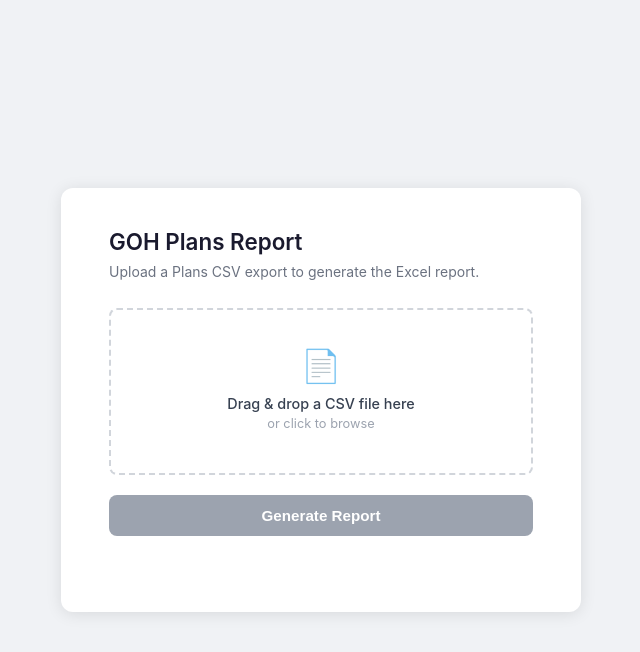
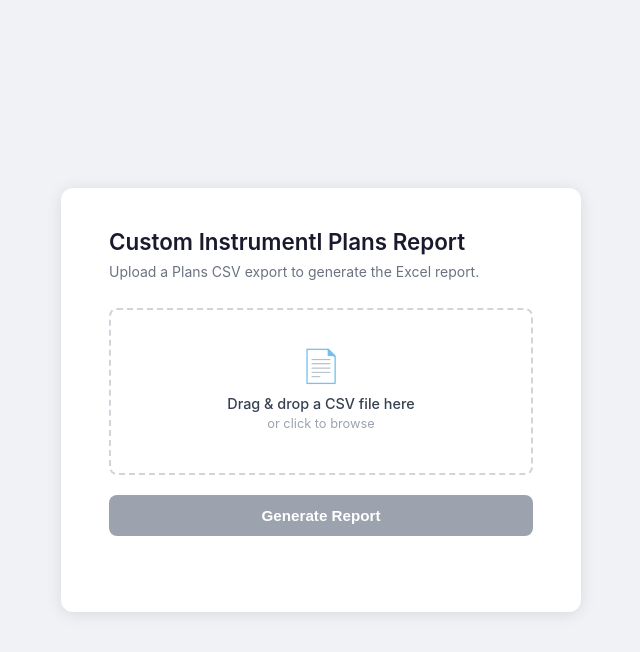
Before and after one commit to brycesub/dsgs-custom-reports, a Flask app: page / in a window 1280 px wide. Shown: the top 652 px of the page, without its empty margins (319-959 px from the left). Run offline with Flask 3, Linux system fonts and the light colour scheme.

Commit message:
Rename report title to Custom Instrumentl Plans Report
Co-Authored-By: Claude Sonnet 4.6 <noreply@anthropic.com>

```diff
--- a/templates/index.html
+++ b/templates/index.html
@@ -144,7 +144,7 @@
 </head>
 <body>
   <div class="card">
-    <h1>GOH Plans Report</h1>
+    <h1>Custom Instrumentl Plans Report</h1>
     <p class="subtitle">Upload a Plans CSV export to generate the Excel report.</p>
 
     <div class="drop-zone" id="dropZone">
```
